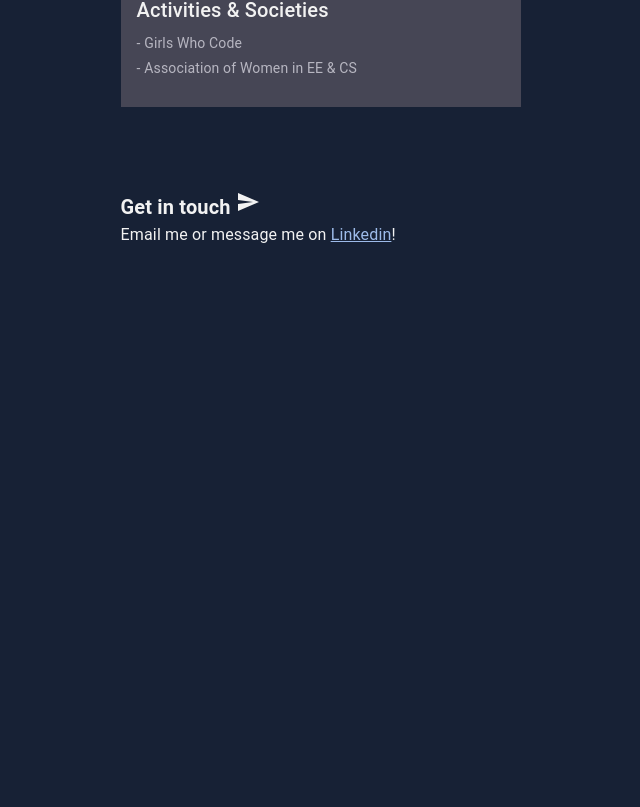
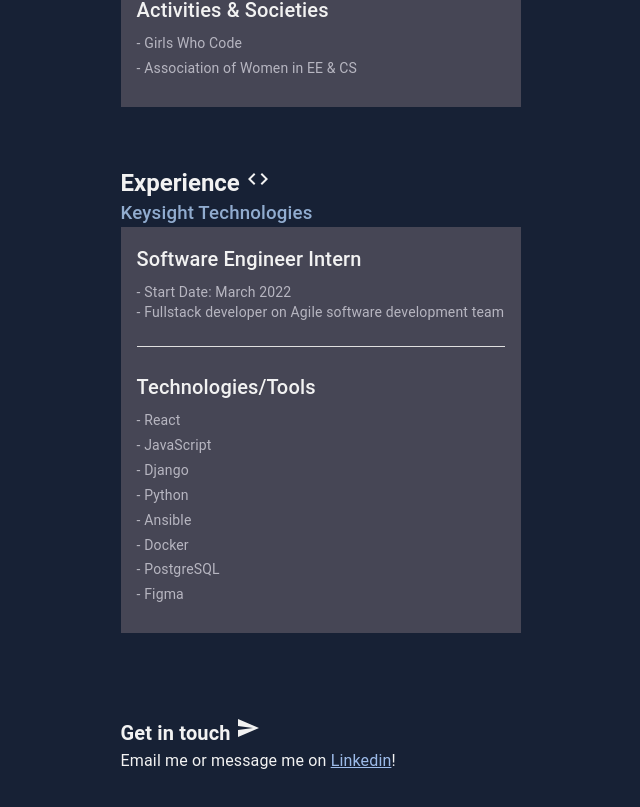
Before and after one commit to kara4600/kararizzardi.com-js, a React app: page / in a window 1280 px wide. Shown: the part 677-1484 px from the top of the page, without its empty margins (77-717 px from the left). Built offline with nearby package versions, Linux system fonts and the light colour scheme.

Commit message:
Add work experience

```diff
--- /dev/null
+++ b/src/components/Experience.js
@@ -0,0 +1,84 @@
+import React from 'react';
+import Box from '@mui/material/Box';
+import Grid from '@mui/material/Grid';
+import Typography from '@mui/material/Typography';
+import Slide from '@mui/material/Slide';
+import Divider from '@mui/material/Divider';
+import CodeIcon from '@mui/icons-material/Code';
+
+const Experience = () => {
+  return (
+    <div>
+      <Slide in direction="right" timeout={1500}>
+        <Grid container direction={'column'} marginY={'30px'}>
+          <Typography variant="h5" fontWeight={'600'}>
+            Experience {<CodeIcon />}
+          </Typography>
+          <Typography
+            variant="body1"
+            fontSize={'14pt'}
+            fontWeight={'550'}
+            color={'#91ACCF'}
+          >
+            Keysight Technologies
+          </Typography>
+          <Box sx={{ width: '100%', maxWidth: 400, bgcolor: '#464655' }}>
+            <Box sx={{ mt: 2, mb: 3, mx: 2 }}>
+              <Grid container alignItems="center">
+                <Grid item xs>
+                  <Typography gutterBottom variant="h6">
+                    Software Engineer Intern
+                  </Typography>
+                </Grid>
+              </Grid>
+              <Typography color="#B7B6C1" variant="body2">
+                - Start Date: March 2022
+              </Typography>
+              <Typography color="#B7B6C1" variant="body2">
+                - Fullstack developer on Agile software development team
+              </Typography>
+            </Box>
+
+            <Divider variant="middle" color="#FFF" />
+
+            <Box sx={{ my: 3, mx: 2 }}>
+              <Grid container alignItems="center">
+                <Grid item xs>
+                  <Typography gutterBottom variant="h6">
+                    Technologies/Tools
+                  </Typography>
+                  <Typography gutterBottom color="#B7B6C1" variant="body2">
+                    - React
+                  </Typography>
+                  <Typography gutterBottom color="#B7B6C1" variant="body2">
+                    - JavaScript
+                  </Typography>
+                  <Typography gutterBottom color="#B7B6C1" variant="body2">
+                    - Django
+                  </Typography>
+                  <Typography gutterBottom color="#B7B6C1" variant="body2">
+                    - Python
+                  </Typography>
+                  <Typography gutterBottom color="#B7B6C1" variant="body2">
+                    - Ansible
+                  </Typography>
+                  <Typography gutterBottom color="#B7B6C1" variant="body2">
+                    - Docker
+                  </Typography>
+                  <Typography gutterBottom color="#B7B6C1" variant="body2">
+                    - PostgreSQL
+                  </Typography>
+                  <Typography gutterBottom color="#B7B6C1" variant="body2">
+                    - Figma
+                  </Typography>
+                </Grid>
+              </Grid>
+            </Box>
+          </Box>
+        </Grid>
+      </Slide>
+    </div>
+  );
+};
+
+export default Experience;
--- a/src/pages/HomePage.js
+++ b/src/pages/HomePage.js
@@ -6,6 +6,7 @@
 import Contact from '../components/Contact';
 import Footer from '../components/Footer';
 import Education from '../components/Education';
+import Experience from '../components/Experience';
 
 const HomePage = () => {
   return (
@@ -33,6 +34,7 @@
           </Grid>
         </Fade>
         <Education />
+        <Experience />
         <Contact />
       </Grid>
       <Footer />
```
